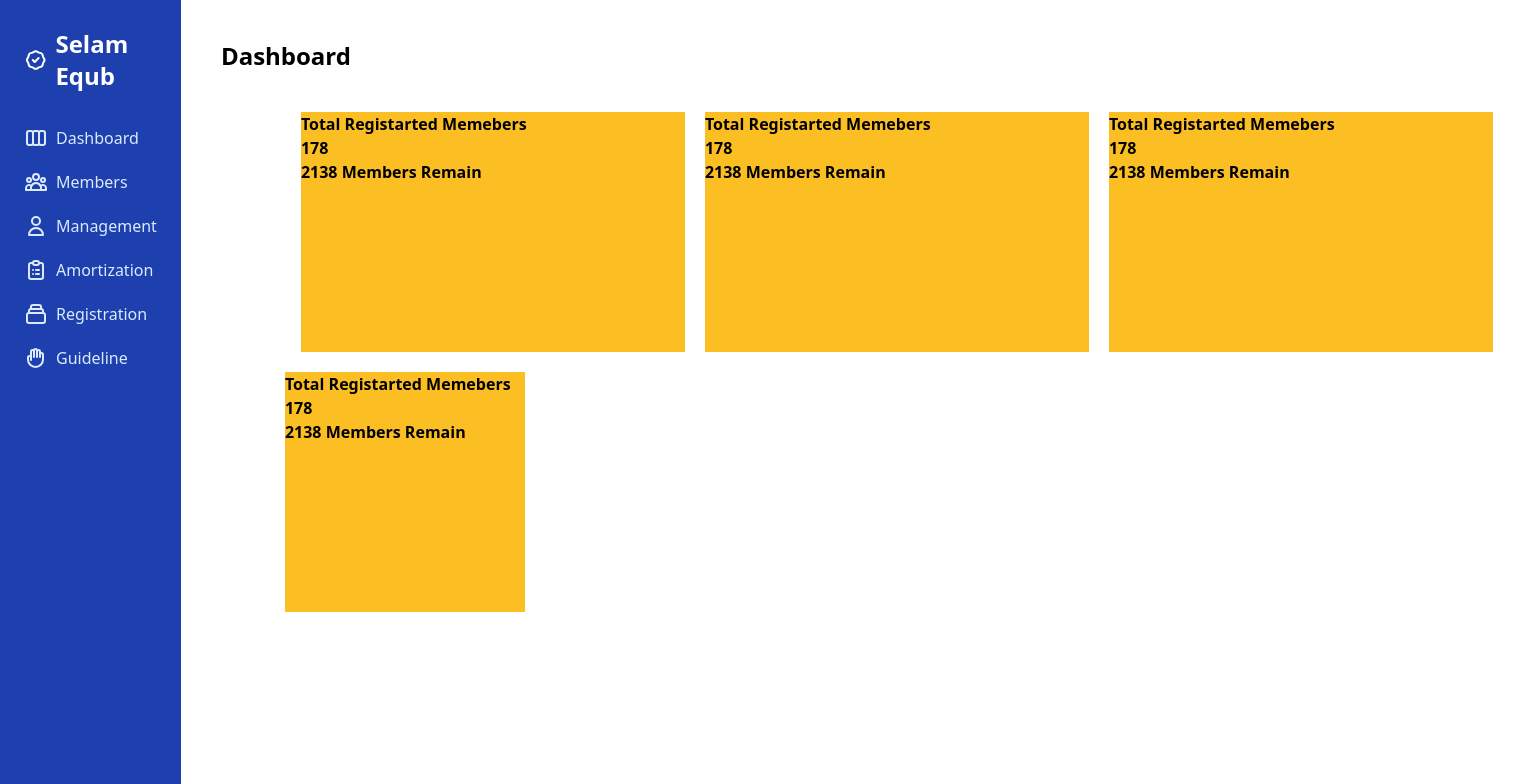
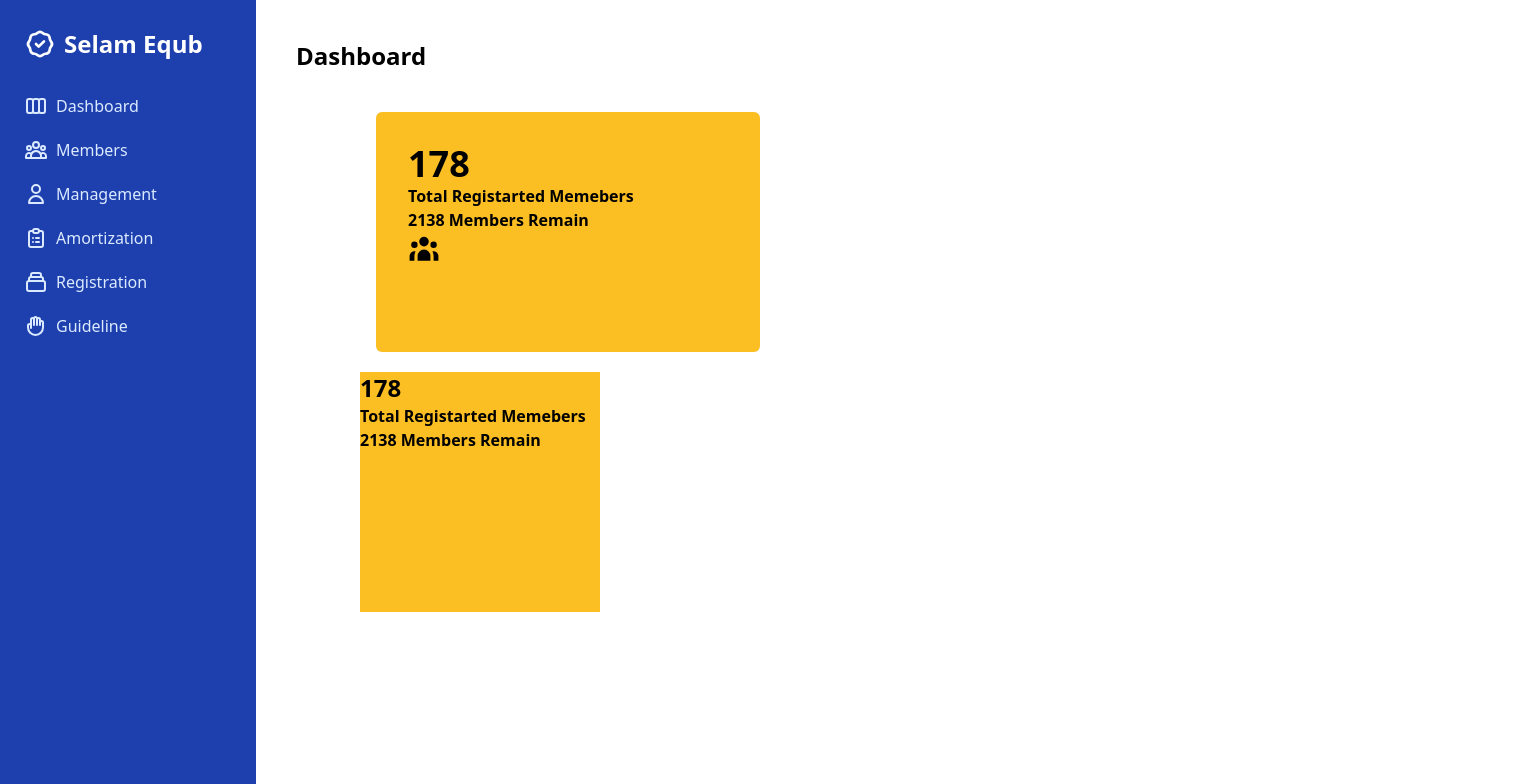
Before and after one commit to NatiDeme/selamequb, a Vue app: page / in a window 1280 px wide. Shown: the top 784 px of the page, 1533 px wide, since content can reach past the window. Built offline with nearby package versions, Linux system fonts and the light colour scheme.

Commit message:
Members UI setup

```diff
--- a/src/components/SideNav.vue
+++ b/src/components/SideNav.vue
@@ -49,7 +49,7 @@
         </router-link>
         <router-link
           class="block py-2.5 px-4 rounded transition duration-200 hover:bg-blue-700 hover:text-white flex space-x-2"
-          to="/about"
+          to="/Members"
 
         >
 
--- a/src/router/index.js
+++ b/src/router/index.js
@@ -20,6 +20,12 @@ const routes = [
         path: '/',
         name: 'Dashboard',
         component: () => import(/* webpackChunkName: "about" */ '../views/Dashboard.vue')
+
+      },
+      {
+        path: '/members',
+        name: 'Members',
+        component: () => import(/* webpackChunkName: "about" */ '../views/Members.vue')
 
       },
       {
--- a/src/views/About.vue
+++ b/src/views/About.vue
@@ -2,7 +2,6 @@
 
   <div class="about">
 
-    <h1 class="items-center text-4xl ">This is an about page</h1>
   </div>
 </template>
 
--- a/src/views/Dashboard.vue
+++ b/src/views/Dashboard.vue
@@ -2,47 +2,40 @@
   <div>
     <header><h1>Dashboard</h1></header>
     <div class="flex pl-20 pt-10">
-        <div class="flex flex-col text-base bg-yellow-400 w-96 h-60">
+      <div
+        class="flex flex-col text-base bg-yellow-400 w-96 h-60 rounded-md drop-shadow-lg p-8"
+      >
+        <span class="text-4xl">178</span>
         <span class="">Total Registarted Memebers</span>
-            <span class="">178</span>
         <div>
           <span class="">2138 </span>
           <span class="">Members Remain</span>
+          <svg
+            xmlns="http://www.w3.org/2000/svg"
+            class="h-8 w-8"
+            viewBox="0 0 20 20"
+            fill="currentColor"
+          >
+            <path
+              d="M13 6a3 3 0 11-6 0 3 3 0 016 0zM18 8a2 2 0 11-4 0 2 2 0 014 0zM14 15a4 4 0 00-8 0v3h8v-3zM6 8a2 2 0 11-4 0 2 2 0 014 0zM16 18v-3a5.972 5.972 0 00-.75-2.906A3.005 3.005 0 0119 15v3h-3zM4.75 12.094A5.973 5.973 0 004 15v3H1v-3a3 3 0 013.75-2.906z"
+            />
+          </svg>
         </div>
       </div>
-        <div class="flex flex-col text-base bg-yellow-400 h-60 w-96 ml-5 w-">
+    </div>
+    <div class="pt-5 pl-11">
+      <div class="flex flex-col text-base bg-yellow-400 w-60 h-60 ml-5">
+        <span class="text-2xl">178</span>
         <span class="">Total Registarted Memebers</span>
-            <span class="">178</span>
-            <div>
-            <span class="">2138 </span>
-            <span class="">Members Remain</span>
-            </div>
-        </div>
-         <div class="flex flex-col text-base bg-yellow-400 h-60 w-96 ml-5 w-">
-            <span class="">Total Registarted Memebers</span>
-            <span class="">178</span>
         <div>
           <span class="">2138 </span>
           <span class="">Members Remain</span>
         </div>
       </div>
     </div>
-        <div class="pt-5 pl-11">
-            <div class="flex flex-col text-base bg-yellow-400 w-60 h-60 ml-5">
-            <span class="">Total Registarted Memebers</span>
-            <span class="">178</span>
-            <div>
-            <span class="">2138 </span>
-            <span class="">Members Remain</span>
-            </div>
-        </div>
-        </div>
-
   </div>
 </template>
 
-<script>
-</script>
+<script></script>
 
-<style>
-</style>
+<style></style>
--- a/src/views/Members.vue
+++ b/src/views/Members.vue
@@ -1,11 +1,73 @@
 <template>
-    <div class="">
-        Here are members listed
+  <div class="members">
+    <header><h1>Registered Members</h1></header>
+    <div class="p-10 flex w-full bg-gray-600 rounded-md">
+      <div class="flex-none bg-red-800 w-96 h-36">
+        <span class="text-base">Search for a Member</span><br />
+        <form action="" class="">
+          <div
+            class="relative flex items-center text-gray-400 focus-within:text-gray-600"
+          >
+            <svg
+              xmlns="http://www.w3.org/2000/svg"
+              class="ml-3 h-6 w-6 pointer-events-none absolute"
+              fill="none"
+              viewBox="0 0 24 24"
+              stroke="currentColor"
+            >
+              <path
+                stroke-linecap="round"
+                stroke-linejoin="round"
+                stroke-width="2"
+                d="M21 21l-6-6m2-5a7 7 0 11-14 0 7 7 0 0114 0z"
+              />
+            </svg>
+            <input
+              type="text"
+              class="text-base pr-3 pl-10 border-none rounded-2xl text-black ring-2 ring-gray-300 focus:ring-gray-500 focus:ring-2 font-semibold"
+              autocomplete="off"
+              placeholder="Search Member"
+            />
+          </div>
+        </form>
+
+        <BUTTon class="bg-blue-100 border-2 rounded-md">Search</BUTTon>
+      </div>
+      <div class="ml-14 justify-end bg-blue-900 h-35 flex-none w-auto">
+        <BUTTon class="bg-blue-100 border-2 rounded-md">Add New Member</BUTTon>
+        <BUTTon class="bg-blue-100 border-2 rounded-md"
+          >View/Edit Profile</BUTTon
+        >
+        <BUTTon class="bg-blue-100 border-2 rounded-md">Print</BUTTon>
+      </div>
     </div>
+    <div class="p-10">
+      <table class="shadow-lg bg-white">
+        <tr>
+          <th class="bg-blue-100 border text-left px-8 py-4">Company</th>
+          <th class="bg-blue-100 border text-left px-8 py-4">Contact</th>
+          <th class="bg-blue-100 border text-left px-8 py-4">Country</th>
+        </tr>
+        <tr>
+          <td class="border px-8 py-4">Alfreds Futterkiste</td>
+          <td class="border px-8 py-4">Dante Sparks</td>
+          <td class="border px-8 py-4">Italy</td>
+        </tr>
+        <tr>
+          <td class="border px-8 py-4">Centro comercial Moctezuma</td>
+          <td class="border px-8 py-4">Neal Garrison</td>
+          <td class="border px-8 py-4">Spain</td>
+        </tr>
+        <tr>
+          <td class="border px-8 py-4">Ernst Handel</td>
+          <td class="border px-8 py-4">Maggie O'Neill</td>
+          <td class="border px-8 py-4">Austria</td>
+        </tr>
+      </table>
+    </div>
+  </div>
 </template>
 
 <script>
-export default {
-
-}
+export default {};
 </script>
```
Lines whose indentation alone changed are shown as unchanged.
